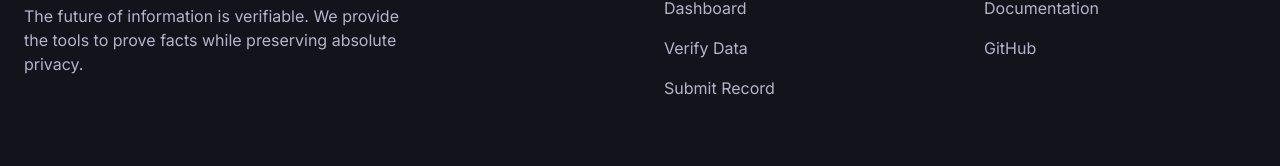
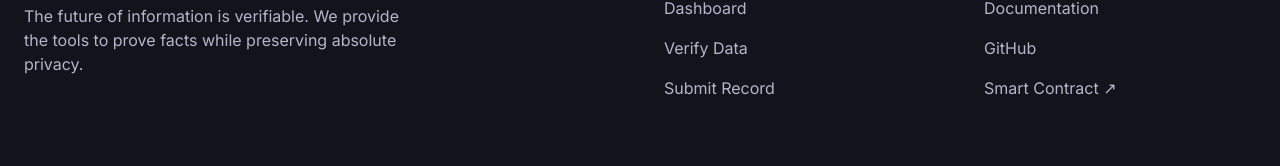
Before and after one commit to vaibhavi-0320/proofveil, a React (Vite) app in the folder frontend/: page / in a window 1280 px wide. Shown: the part 2774-2940 px from the top of the page. Built offline with nearby package versions, Linux system fonts and the light colour scheme.

Commit message:
feat: add smart contract link to footer

```diff
--- a/frontend/src/components/Footer.tsx
+++ b/frontend/src/components/Footer.tsx
@@ -26,6 +26,7 @@ const Footer = () => (
           <ul className="space-y-4 text-on-surface-variant font-body">
             <li><a href="https://docs.midnight.network" target="_blank" rel="noreferrer" className="hover:text-primary transition-colors">Documentation</a></li>
             <li><a href="https://github.com/vaibhavi-0320/proofveil" target="_blank" rel="noreferrer" className="hover:text-primary transition-colors">GitHub</a></li>
+              <li><a href="https://explorer.preprod.midnight.network/contracts/9308246b6d4c9747efed80cd42792491e57d5881ff23d3fc28ba1ebefce865a4" target="_blank" rel="noreferrer" className="hover:text-primary transition-colors">Smart Contract ↗</a></li>
           </ul>
         </div>
       </div>
```
